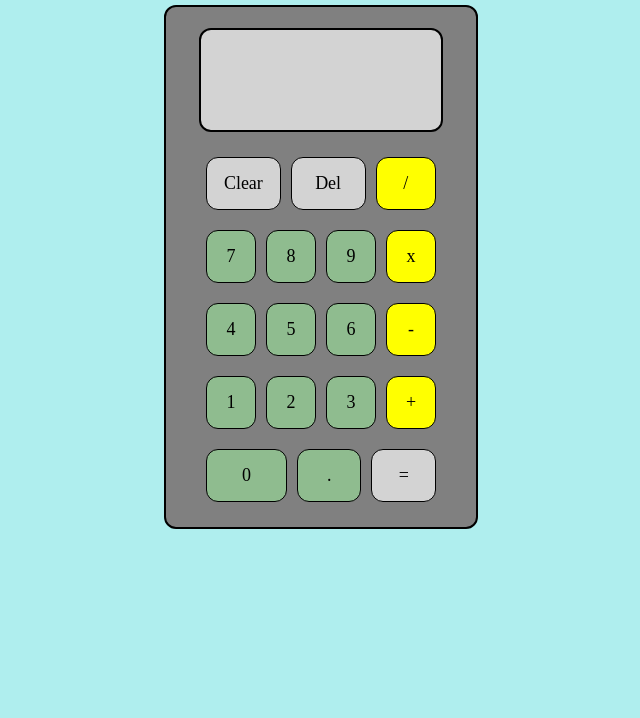
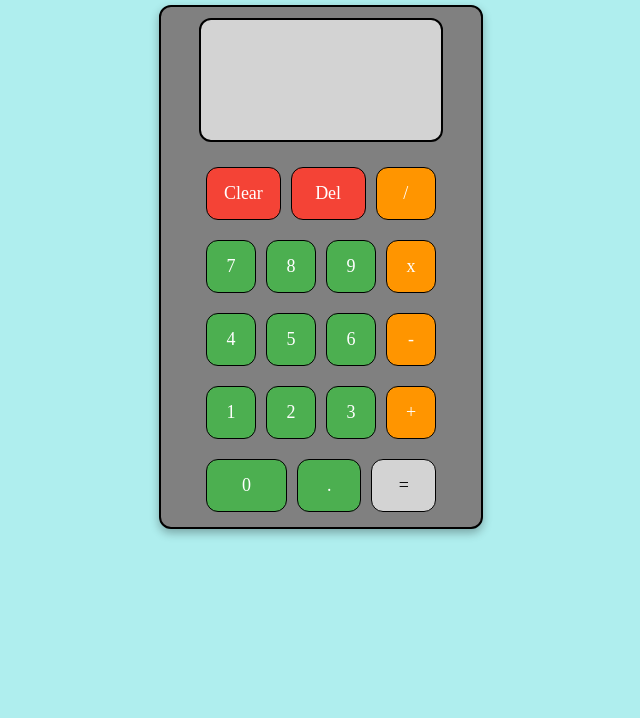
Before and after one commit to mfcd7/calculator-js, a plain HTML site: page index.html in a window 1280 px wide. Shown: the part 82-800 px from the top of the page, without its empty margins (319-959 px from the left). Drawn offline with Linux system fonts and the light colour scheme.

Commit message:
On click the button now shrinks and the color scheme is changed

```diff
--- a/style.css
+++ b/style.css
@@ -23,6 +23,10 @@ button {
     border-radius: 12px;
 }
 
+button:active {
+    transform: scale(0.95);
+}
+
 button.clear,
 button.delete,
 button.zero {
@@ -31,7 +35,8 @@ button.zero {
 
 .calculator-body {
     height: 520px;
-    width: 310px;
+    width: 90%;
+    max-width: 320px;
     display: flex;
     flex-direction: column;
     align-items: center;
@@ -40,15 +45,19 @@ button.zero {
     background-color: gray;
     border-radius: 12px;
     margin-top: 20px;
+    box-shadow: 0 4px 10px rgba(0,0,0,0.3);
 }
 
 .display {
     height: 100px;
-    width: 240px;
+    width: 220px;
     background-color: lightgray;
     border: 2px solid black;
     border-radius: 12px;
-    font-size: 24px;
+    font-size: 32px;
+    padding: 10px;
+    text-align: right;
+    overflow-wrap: break-word;
     margin-top: 10px;
 }
 
@@ -67,15 +76,21 @@ button.zero {
 }
 
 .operand {
-    background-color: darkseagreen;
-    color: black;
+    background-color: #4caf50;
+    color: white;
 }
 
 .operator {
-    background-color: yellow;
-    color: black;
+    background-color: #ff9500;
+    color: white;
+}
+
+button.clear, button.delete {
+    background-color: #f44336;
+    color: white;
 }
 
 .calculator-text {
     font-size: 24px;
+    font-weight: bold;
 }
```
Also changed, not shown: 1 other file.
